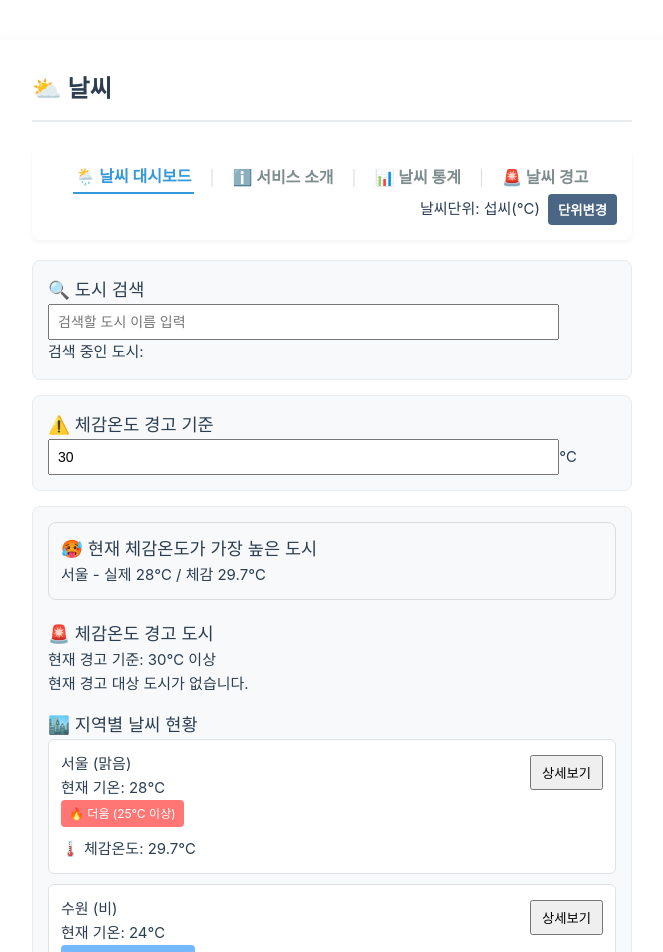
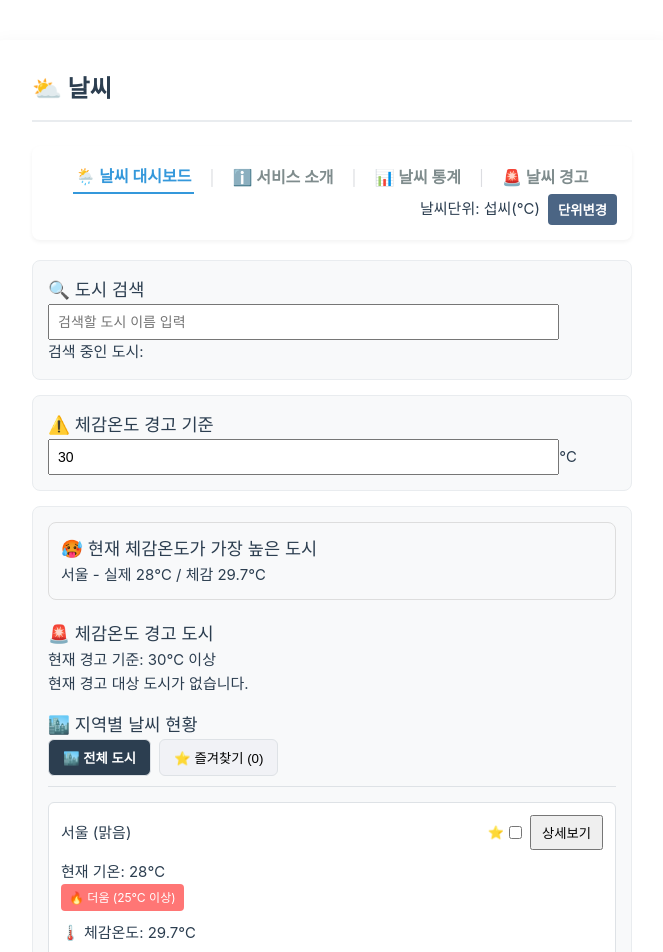
Before and after one commit to piw0814-create/skala-vue, a Vue app: page / in a window 1280 px wide. Shown: the top 952 px of the page, without its empty margins (50-713 px from the left). Built offline with nearby package versions, Linux system fonts and the light colour scheme.

Commit message:
즐겨찾기 기능 추가

```diff
--- a/src/assets/exercise.css
+++ b/src/assets/exercise.css
@@ -1,11 +1,13 @@
-/* 1. 전체 최외곽 컨테이너 레벨 정의 */
+/* 1. 전체 최외곽 컨테이너 */
 .app-container {
   max-width: 900px;
   margin: 40px 10px 40px 10px;
   padding: 30px 40px;
+
   background-color: #ffffff;
   border-radius: 12px;
   box-shadow: 0 4px 20px rgba(0, 0, 0, 0.05);
+
   font-family:
     'Pretendard',
     -apple-system,
@@ -13,145 +15,268 @@
     system-ui,
     Roboto,
     sans-serif;
+
   color: #2c3e50;
 }
-/* 2. 대주제 (h1) 및 구분선 (hr) 정돈 */
+
+/* 2. 대주제 제목 */
 .app-container h1 {
   font-size: 1.5rem;
   font-weight: 700;
   color: #2c3e50;
+
   margin-top: 48px;
   margin-bottom: 12px;
+
   display: flex;
   align-items: center;
   gap: 8px;
 }
+
 /* 첫 번째 h1 상단 여백 제거 */
 .app-container h1:first-of-type {
   margin-top: 0;
 }
-/* hr */
+
+/* 구분선 */
 .app-container hr {
   border: none;
   border-top: 2px solid #e9ecef;
   margin-bottom: 24px;
 }
-/* 세션 대제목 (h1) 스타일링 */
+
+/* 공통 h1 */
 h1 {
   font-size: 1.8rem;
   font-weight: 700;
   color: #1a252f;
+
   margin-top: 40px;
   margin-bottom: 8px;
 }
+
+/* =========================
+   Navigation
+========================= */
 
 .navigation-bar {
   display: flex;
   justify-content: center;
   align-items: center;
+
+  flex-wrap: wrap;
+
   background-color: #ffffff;
+
   padding: 15px;
+
   border-radius: 8px;
+
   box-shadow: 0 2px 4px rgba(0, 0, 0, 0.05);
+
   margin-bottom: 20px;
-  flex-wrap: wrap;
 }
+
 .nav-item {
   text-decoration: none;
+
   color: #7f8c8d;
+
   font-weight: bold;
   font-size: 16px;
+
   transition: color 0.2s ease;
+
   white-space: nowrap;
 }
+
 .nav-item:hover {
   color: #2c3e50;
 }
+
 .divider {
   margin: 0 15px;
   color: #dcdde1;
 }
 
-/* 🔥 Vue Router가 활성화된 링크 태그에 자동으로 부여하는 클래스 스펙 */
+/* 현재 활성화된 RouterLink */
 .navigation-bar .router-link-exact-active {
   color: #3498db;
+
   border-bottom: 2px solid #3498db;
+
   padding-bottom: 2px;
 }
 
-/* 과제페이지 스타일 - Component 분리 후 각 페이지별로 이동 */
+/* =========================
+   Dashboard
+========================= */
+
 .dashboard-wrapper {
   width: 600px;
+  max-width: 100%;
+
   margin: 0 auto;
 }
+
 .search-box,
 .list-box {
   background: #f8f9fa;
+
   padding: 15px;
+
   border-radius: 8px;
+
   margin-bottom: 15px;
+
   border: 1px solid #e9ecef;
 }
-input {
+
+/* =========================
+   Input
+========================= */
+
+/*
+  checkbox는 제외.
+  기존 input { width: 90% }가 checkbox까지 적용되는 문제 방지
+*/
+input:not([type='checkbox']) {
   padding: 8px;
   width: 90%;
+
   font-size: 14px;
 }
+
+/* checkbox 기본 크기 유지 */
+input[type='checkbox'] {
+  width: auto;
+  padding: 0;
+  margin: 0;
+
+  cursor: pointer;
+}
+
+/* =========================
+   Weather Card
+========================= */
+
 .weather-card {
   background: #fff;
+
   border: 1px solid #dee2e6;
+
   padding: 12px;
+
   margin-bottom: 10px;
+
   border-radius: 6px;
+
   cursor: pointer;
+
   position: relative;
 }
+
+/* 선택된 카드 */
+.weather-card.selected {
+  outline: 3px solid #333;
+
+  transform: scale(1.02);
+}
+
+/* =========================
+   Weather Badge
+========================= */
+
 .badge {
   display: inline-block;
+
   padding: 4px 8px;
+
   font-size: 12px;
+
   border-radius: 4px;
-  color: oklch(99.115% 0.00423 15.765);
+
+  color: #fff;
 }
+
 .hot {
   background-color: #ff7675;
 }
+
 .cool {
   background-color: #74b9ff;
 }
+
+/* =========================
+   Detail Button
+========================= */
+
+/*
+  기존 position:absolute 제거.
+  WeatherCard의 card-actions flex 안에서 배치
+*/
 .btn-detail {
-  position: absolute;
-  right: 12px;
-  top: 15px;
+  position: static;
+
   padding: 6px 10px;
+
+  width: auto;
+
+  white-space: nowrap;
+
   cursor: pointer;
 }
+
+/* =========================
+   Status Bar
+========================= */
+
 .status-bar {
   background: #e8f5e9;
+
   padding: 10px;
+
   text-align: center;
+
   color: #2e7d32;
+
   font-weight: bold;
+
   border-radius: 6px;
 }
 
-.weather-card.selected {
-  outline: 3px solid #333;
-  transform: scale(1.02);
-}
+/* =========================
+   Detail Box
+========================= */
 
 .detail-box {
   margin-top: 12px;
+
   padding: 10px;
+
   border-top: 1px solid #ccc;
 }
+
+/* =========================
+   Heat Warning
+========================= */
+
 .heat-warning {
   font-weight: bold;
+
   color: #d32f2f;
 }
+
+/* =========================
+   Hottest City
+========================= */
+
 .hottest-city-box {
   padding: 12px;
+
   margin-bottom: 16px;
+
   border: 1px solid #ddd;
+
   border-radius: 8px;
 }
--- a/src/components/exercise/WeatherCard.vue
+++ b/src/components/exercise/WeatherCard.vue
@@ -16,9 +16,15 @@ defineProps({
     type: Number,
     default: 30,
   },
+
+  // 즐겨찾기 여부
+  favorite: {
+    type: Boolean,
+    default: false,
+  },
 })
 
-const emit = defineEmits(['select-card', 'click-detail'])
+const emit = defineEmits(['select-card', 'click-detail', 'toggle-favorite'])
 
 // 온도를 현재 설정 단위로 변환
 const { formatTemp } = useTemperature()
@@ -32,28 +38,46 @@ const { formatTemp } = useTemperature()
     }"
     @click="emit('select-card', cityItem)"
   >
-    <h4>
-      {{ cityItem.name }}
-      ({{ cityItem.status }})
-    </h4>
+    <!-- 카드 상단 -->
+    <div class="card-header">
+      <!-- 도시명 -->
+      <h4>
+        {{ cityItem.name }}
+        ({{ cityItem.status }})
+      </h4>
 
+      <!-- 카드 우측 기능 -->
+      <div class="card-actions">
+        <!-- 즐겨찾기 -->
+        <label class="favorite-checkbox" @click.stop>
+          <span> ⭐ </span>
+          <input type="checkbox" :checked="favorite" @change="emit('toggle-favorite', cityItem.id)" />
+        </label>
+
+        <!-- 상세보기 -->
+        <button class="btn-detail" @click.stop="emit('click-detail', cityItem)">상세보기</button>
+      </div>
+    </div>
+
+    <!-- 실제 기온 -->
     <p>
       현재 기온:
       {{ formatTemp(cityItem.temp) }}
     </p>
 
+    <!-- 더움 / 선선함 -->
     <span v-if="cityItem.temp >= 25" class="badge hot"> 🔥 더움 ({{ formatTemp(25) }} 이상) </span>
 
     <span v-else class="badge cool"> ❄️ 선선함 ({{ formatTemp(25) }} 미만) </span>
 
+    <!-- 체감온도 -->
     <p class="feels-like">
       🌡️ 체감온도:
       {{ formatTemp(cityItem.feelsLike) }}
     </p>
 
+    <!-- 체감온도 경고 -->
     <p v-if="cityItem.feelsLike >= feelsLikeThreshold" class="heat-warning">🚨 체감온도가 경고 기준 이상입니다.</p>
-
-    <button class="btn-detail" @click.stop="emit('click-detail', cityItem)">상세보기</button>
   </div>
 </template>
 
@@ -65,14 +89,71 @@ const { formatTemp } = useTemperature()
   margin-bottom: 10px;
   border-radius: 6px;
   cursor: pointer;
-  position: relative;
 }
 
+/* 카드 상단 */
+.card-header {
+  display: flex;
+  align-items: center;
+  justify-content: space-between;
+  gap: 15px;
+  margin-bottom: 10px;
+}
+
+/* 도시 이름 */
+.card-header h4 {
+  margin: 0;
+  flex: 1;
+  min-width: 0;
+}
+
+/* 즐겨찾기 + 상세보기 */
+.card-actions {
+  display: flex;
+  align-items: center;
+  gap: 8px;
+
+  /* 공간이 부족해도 버튼 영역은 찌그러지지 않음 */
+  flex-shrink: 0;
+}
+
+/* 즐겨찾기 */
+.favorite-checkbox {
+  display: inline-flex;
+  align-items: center;
+  gap: 5px;
+
+  font-size: 13px;
+  white-space: nowrap;
+
+  cursor: pointer;
+}
+
+.favorite-checkbox input {
+  margin: 0;
+  cursor: pointer;
+}
+
+.favorite-checkbox span {
+  white-space: nowrap;
+}
+
+/* 상세보기 */
+.btn-detail {
+  padding: 6px 10px;
+
+  white-space: nowrap;
+  cursor: pointer;
+}
+
+/* 온도 상태 */
 .badge {
   display: inline-block;
   padding: 4px 8px;
+
   font-size: 12px;
   border-radius: 4px;
+
   color: #fff;
 }
 
@@ -88,14 +169,6 @@ const { formatTemp } = useTemperature()
   margin-top: 10px;
 }
 
-.btn-detail {
-  position: absolute;
-  right: 12px;
-  top: 15px;
-  padding: 6px 10px;
-  cursor: pointer;
-}
-
 .weather-card.selected {
   border: 2px solid #333;
 }
@@ -103,4 +176,17 @@ const { formatTemp } = useTemperature()
 .heat-warning {
   font-weight: bold;
 }
+
+/* 카드 폭이 좁을 경우 */
+@media (max-width: 520px) {
+  .card-header {
+    align-items: flex-start;
+    flex-direction: column;
+  }
+
+  .card-actions {
+    width: 100%;
+    justify-content: flex-end;
+  }
+}
 </style>
--- a/src/stores/weatherStore.js
+++ b/src/stores/weatherStore.js
@@ -43,6 +43,8 @@ export const useWeatherStore = defineStore('weather', {
     ],
 
     feelsLikeThreshold: 30,
+    // 즐겨찾기 도시 ID
+    favoriteCityIds: [],
   }),
 
   // state를 이용해서 계산한 값
@@ -104,6 +106,9 @@ export const useWeatherStore = defineStore('weather', {
     coldestCity: (state) => {
       return state.weatherList.reduce((current, city) => (city.temp < current.temp ? city : current))
     },
+    favoriteCities() {
+      return this.weatherWithFeelsLike.filter((city) => this.favoriteCityIds.includes(city.id))
+    },
   },
 
   // state 변경
@@ -111,5 +116,14 @@ export const useWeatherStore = defineStore('weather', {
     updateThreshold(value) {
       this.feelsLikeThreshold = Number(value)
     },
+    toggleFavorite(cityId) {
+      const index = this.favoriteCityIds.indexOf(cityId)
+
+      if (index === -1) {
+        this.favoriteCityIds.push(cityId)
+      } else {
+        this.favoriteCityIds.splice(index, 1)
+      }
+    },
   },
 })
--- a/src/views/NotFoundView.vue
+++ b/src/views/NotFoundView.vue
@@ -4,7 +4,7 @@ import { useRouter } from 'vue-router'
 const router = useRouter()
 
 const goHome = () => {
-  router.push({ name: 'WeatherHome' })
+  router.push('/')
 }
 </script>
 
--- a/src/views/WeatherHomeView.vue
+++ b/src/views/WeatherHomeView.vue
@@ -32,15 +32,20 @@ const searchQuery = ref('')
 const selectedCityId = ref('')
 const selectedCityInfo = ref('카드를 클릭해 보세요.')
 
+// 현재 도시 목록 탭
+const activeTab = ref('all')
+
 // =========================
 // 현재 View에서만 필요한 computed
 // =========================
 
-// 검색 결과
-const filteredWeatherList = computed(() => {
+// 현재 탭 + 검색어에 따라 표시할 도시 목록
+const displayedWeatherList = computed(() => {
   const query = searchQuery.value.trim()
 
-  const filteredList = weatherStore.weatherWithFeelsLike.filter((city) => city.name.includes(query))
+  const sourceList = activeTab.value === 'favorite' ? weatherStore.favoriteCities : weatherStore.weatherWithFeelsLike
+
+  const filteredList = sourceList.filter((city) => city.name.includes(query))
 
   return filteredList
 })
@@ -65,6 +70,16 @@ const selectCity = (city) => {
   selectedCityInfo.value = `${city.name}이 선택되었습니다.`
 }
 
+// 즐겨찾기 체크/해제
+const handleToggleFavorite = (cityId) => {
+  weatherStore.toggleFavorite(cityId)
+}
+
+// 도시 목록 탭 변경
+const changeTab = (tab) => {
+  activeTab.value = tab
+}
+
 // 상세 페이지 이동
 const goToDetail = (city) => {
   router.push('/weather/' + city.id)
@@ -79,7 +94,7 @@ watch(selectedCityInfo, (newValue, oldValue) => {
 })
 
 watchEffect(() => {
-  console.log(`[watchEffect 자동 호출] 현재 검색어: "${searchQuery.value}" / 매칭 도시 수: ${filteredWeatherList.value.length}`)
+  console.log(`[watchEffect 자동 호출] 현재 검색어: "${searchQuery.value}" / 매칭 도시 수: ${displayedWeatherList.value.length}`)
 })
 
 watch(
@@ -115,19 +130,31 @@ watch(
 
       <h3>🏙️ 지역별 날씨 현황</h3>
 
+      <!-- 전체 / 즐겨찾기 탭 -->
+      <div class="weather-tabs">
+        <button class="tab-button" :class="{ active: activeTab === 'all' }" @click="changeTab('all')">🏙️ 전체 도시</button>
+
+        <button class="tab-button" :class="{ active: activeTab === 'favorite' }" @click="changeTab('favorite')">⭐ 즐겨찾기 ({{ weatherStore.favoriteCities.length }})</button>
+      </div>
+
+      <!-- 즐겨찾기 없음 -->
+      <p v-if="activeTab === 'favorite' && weatherStore.favoriteCities.length === 0" class="no-result">⭐ 즐겨찾기한 도시가 없습니다.</p>
+
+      <!-- 검색 결과 없음 -->
+      <p v-else-if="searchQuery !== '' && displayedWeatherList.length === 0" class="no-result">검색 결과가 일치하는 도시가 없습니다.</p>
+
       <!-- 도시별 날씨 카드 -->
       <WeatherCard
-        v-for="city in filteredWeatherList"
+        v-for="city in displayedWeatherList"
         :key="city.id"
         :city-item="city"
         :selected="selectedCityId === city.id"
+        :favorite="weatherStore.favoriteCityIds.includes(city.id)"
         :feels-like-threshold="weatherStore.feelsLikeThreshold"
         @select-card="selectCity"
         @click-detail="goToDetail"
+        @toggle-favorite="handleToggleFavorite"
       />
-
-      <!-- 검색 결과 없음 -->
-      <p v-if="searchQuery !== '' && filteredWeatherList.length === 0" class="no-result">검색 결과가 일치하는 도시가 없습니다.</p>
     </BaseDashboardCard>
 
     <!-- 선택 상태 -->
@@ -146,4 +173,35 @@ watch(
   font-weight: bold;
   border-radius: 6px;
 }
+
+/* 전체 / 즐겨찾기 탭 */
+.weather-tabs {
+  display: flex;
+  gap: 8px;
+  margin-bottom: 15px;
+  padding-bottom: 10px;
+  border-bottom: 1px solid #dee2e6;
+}
+
+.tab-button {
+  padding: 8px 14px;
+  background: #f1f2f6;
+  border: 1px solid #dee2e6;
+  border-radius: 6px;
+  cursor: pointer;
+}
+
+.tab-button.active {
+  background: #2c3e50;
+  color: white;
+  font-weight: bold;
+}
+
+.no-result {
+  padding: 15px;
+  text-align: center;
+  color: #777;
+  background: #f8f9fa;
+  border-radius: 6px;
+}
 </style>
```
Also changed, not shown: image-10.png (added), 1 other file (tests, documents, lock files or other folders).
